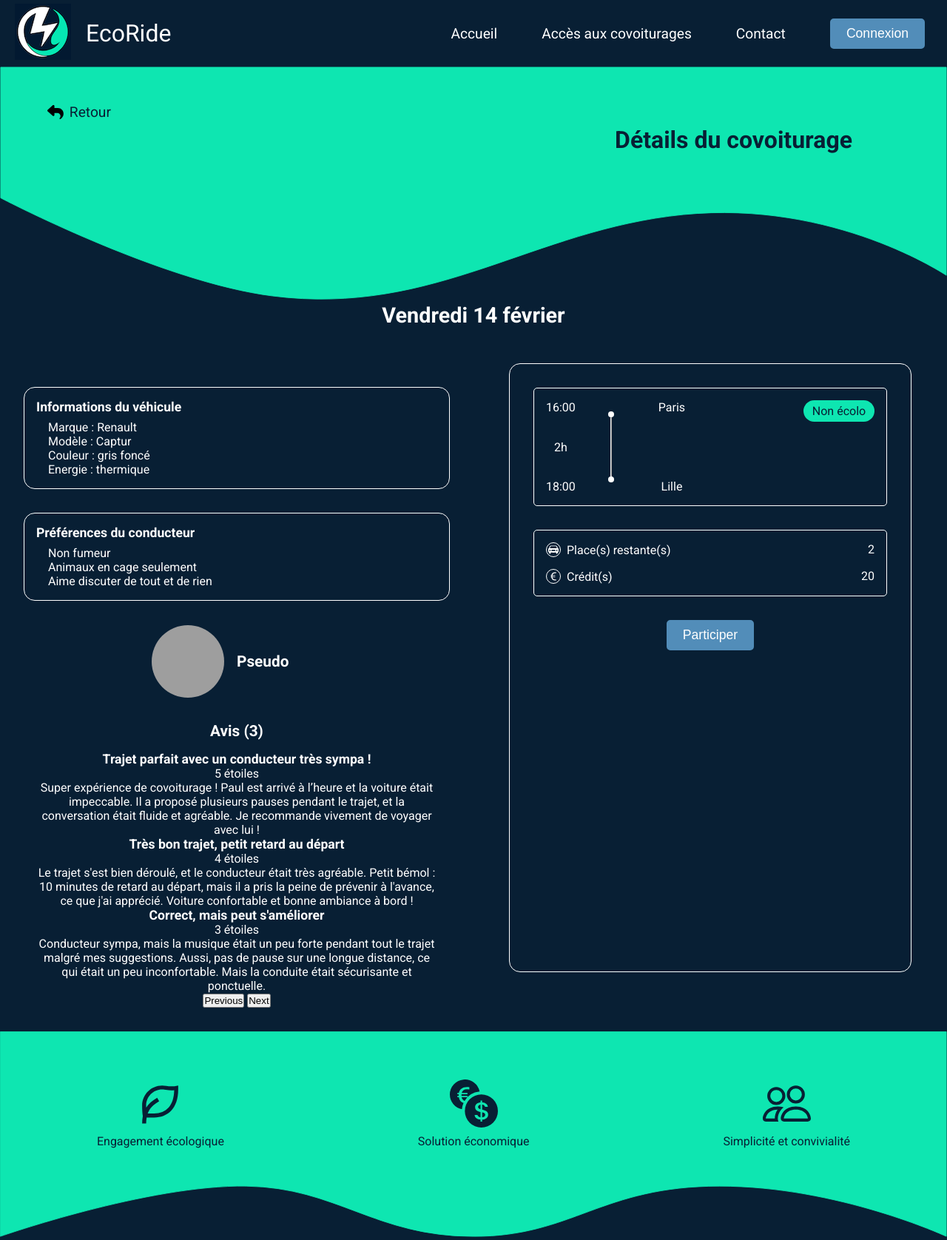
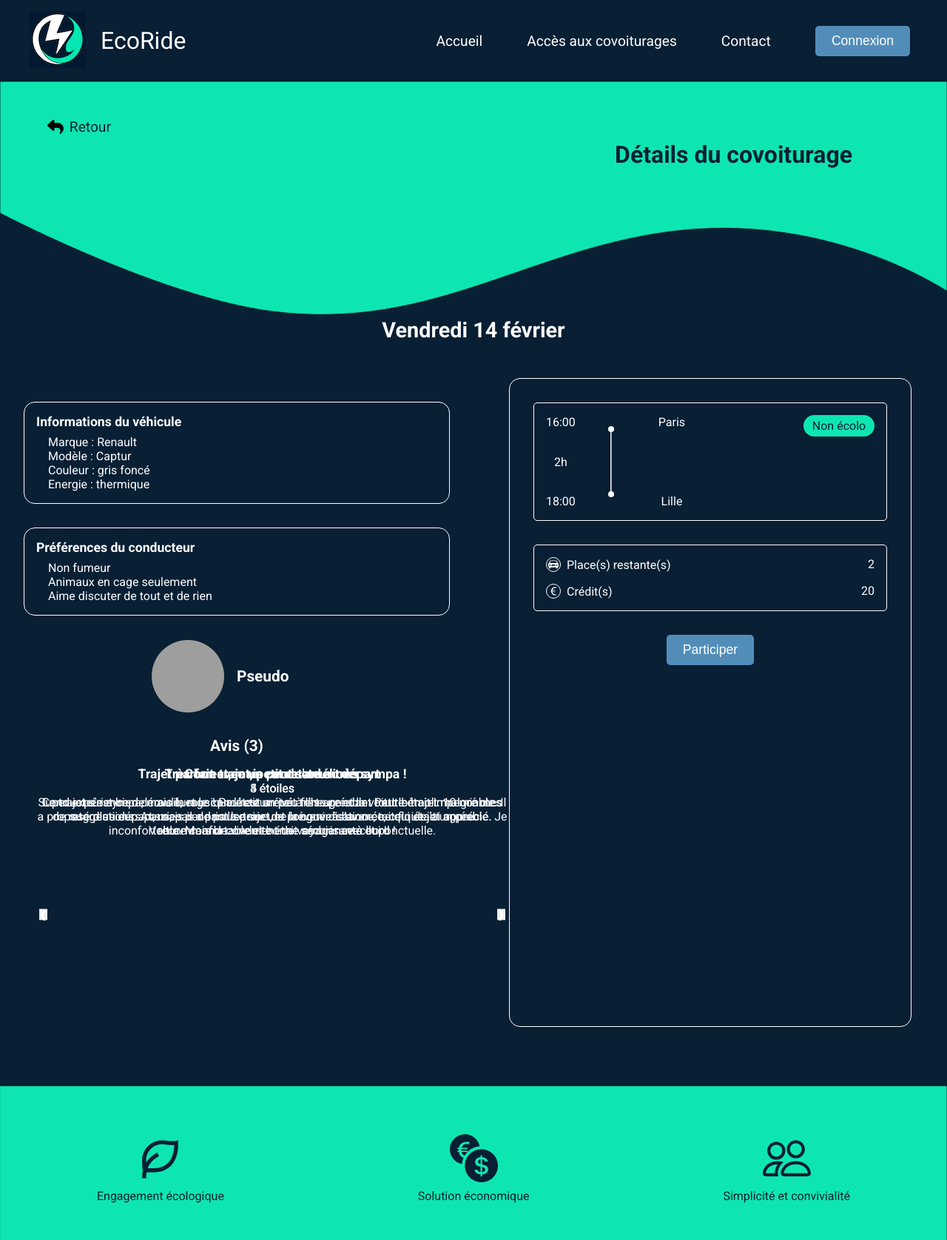
Before and after one commit to jeanne-bdh/EcoRide, a PHP site: page /pages/detailsCarpool.php in a window 1280 px wide. Shown: the top 1676 px of the page at 74% size. Run offline with PHP 8.4, Linux system fonts and the light colour scheme; some libraries are stand-ins or nearby versions; grey boxes are pictures that could not be loaded.

Commit message:
add carousel

```diff
--- a/assets/css/main.css
+++ b/assets/css/main.css
@@ -48,6 +48,20 @@ li {
   list-style: none;
 }
 
+.btn-blue {
+  background-color: #528DB9;
+  color: #ffffff;
+  font-size: 1.1rem;
+  padding: 8px 20px;
+  border-radius: 5px;
+  border: 2px solid #528DB9;
+  cursor: pointer;
+}
+.btn-blue:hover {
+  border-color: #ffffff;
+  background-color: #081F34;
+}
+
 .btn-search {
   background-color: #528DB9;
   color: #ffffff;
@@ -79,17 +93,17 @@ nav .container-logo {
   display: flex;
   align-items: center;
 }
-nav .logo-ecoride {
+nav .container-logo .logo-ecoride {
   margin: 5px 20px;
 }
-nav .name-ecoride {
+nav .container-logo .name-ecoride {
   font-size: 2rem;
   text-align: left;
 }
-nav .name-ecoride a {
+nav .container-logo .name-ecoride a {
   text-decoration: none;
 }
-nav .name-ecoride a:hover {
+nav .container-logo .name-ecoride a:hover {
   color: #0EE6B1;
   font-size: 2.1rem;
 }
@@ -108,8 +122,7 @@ nav ul li a:hover {
   color: #0EE6B1;
   text-decoration: underline;
 }
-
-.btn-login {
+nav ul .btn-login {
   background-color: #528DB9;
   color: #ffffff;
   font-size: 1.1rem;
@@ -118,19 +131,57 @@ nav ul li a:hover {
   border: 2px solid #528DB9;
   cursor: pointer;
 }
-.btn-login:hover {
+nav ul .btn-login:hover {
   border-color: #ffffff;
   background-color: #081F34;
 }
 
-@media (min-width: 768px) {
-  .menu-burger {
+nav {
+  background-color: #081F34;
+  display: flex;
+  justify-content: space-between;
+  align-items: center;
+  padding: 10px 20px;
+}
+nav .menu-burger {
+  display: none;
+  background: none;
+  border: none;
+  cursor: pointer;
+}
+nav .menu-burger svg {
+  width: 30px;
+  height: 30px;
+  color: white;
+}
+nav ul.nav-list {
+  display: flex;
+  list-style: none;
+}
+nav ul.nav-list li {
+  margin: 0 30px;
+}
+@media (max-width: 992px) {
+  nav .menu-burger {
+    display: block;
+  }
+  nav ul.nav-list {
     display: none;
+    flex-direction: column;
+    background-color: #081F34;
+    position: absolute;
+    top: 60px;
+    right: 0;
+    width: 100%;
+    padding: 20px;
+    z-index: 1;
   }
-}
-/* MOBILE */
-.menu-burger {
-  display: none;
+  nav ul.nav-list li {
+    margin: 10px 0;
+  }
+  nav ul.nav-list.active {
+    display: flex;
+  }
 }
 
 footer {
@@ -736,22 +789,37 @@ textarea:focus {
   text-align: right;
 }
 
-.btn-blue {
-  background-color: #528DB9;
-  color: #ffffff;
-  font-size: 1.1rem;
-  padding: 8px 20px;
-  border-radius: 5px;
-  border: 2px solid #528DB9;
-  cursor: pointer;
-}
-.btn-blue:hover {
-  border-color: #ffffff;
-  background-color: #081F34;
-}
-
-.btn-details-carpool {
+.btn-participate {
   display: block;
   margin: auto;
   margin-bottom: 2rem;
+}
+
+.carousel {
+  position: relative;
+  height: 50vh;
+  width: 50vw;
+}
+.carousel button {
+  position: absolute;
+  background-color: none;
+  border: none;
+  outline: none;
+  font-size: 2.6 rem;
+  z-index: 2;
+  cursor: pointer;
+  color: #ffffff;
+  transform: translateY(-50%);
+  top: 50%;
+}
+.carousel #prev {
+  left: 5px;
+}
+.carousel #next {
+  right: 5px;
+}
+.carousel .slide {
+  position: absolute;
+  height: 100%;
+  width: 100%;
 }/*# sourceMappingURL=main.css.map */
--- a/pages/detailsCarpool.php
+++ b/pages/detailsCarpool.php
@@ -7,6 +7,7 @@
     include_once __DIR__ . "/../templates/hero-section.php";
     heroSection("Détails du covoiturage");
     ?>
+    </div>
 
     <h2 id="date-details-covoit">Vendredi 14 février</h2>
 
@@ -54,14 +55,8 @@
                             <p>Conducteur sympa, mais la musique était un peu forte pendant tout le trajet malgré mes suggestions. Aussi, pas de pause sur une longue distance, ce qui était un peu inconfortable. Mais la conduite était sécurisante et ponctuelle.</p>
                         </div>
                     </div>
-                    <button class="carousel-control-prev" type="button" data-bs-target="#carouselExample" data-bs-slide="prev">
-                        <span class="carousel-control-prev-icon" aria-hidden="true"></span>
-                        <span class="visually-hidden">Previous</span>
-                    </button>
-                    <button class="carousel-control-next" type="button" data-bs-target="#carouselExample" data-bs-slide="next">
-                        <span class="carousel-control-next-icon" aria-hidden="true"></span>
-                        <span class="visually-hidden">Next</span>
-                    </button>
+                    <button class="carousel-control-prev" id="prev">&#10096</button>
+                    <button class="carousel-control-next" id="next">&#10097</button>
                 </div>
 
             </div>
@@ -106,7 +101,7 @@
                     <p>20</p>
                 </div>
             </div>
-            <a href="#"><button class="btn-blue btn-details-carpool">Participer</button></a>
+            <a href="#"><button class="btn-blue btn-participate">Participer</button></a>
         </div>
     </div>
 
--- a/sass/_components.scss
+++ b/sass/_components.scss
@@ -36,6 +36,22 @@ li {
     list-style: none;
 }
 
+.btn-blue {
+    background-color: $secondary;
+    color: $white;
+    font-size: 1.1rem;
+    padding: 8px 20px;
+    border-radius: 5px;
+    border: 2px solid $secondary;
+    cursor: pointer;
+
+    &:hover {
+        border-color: $white;
+        background-color: $black;
+    }
+}
+
+//A revoir
 .btn-search {
     background-color: $secondary;
     color: $white;
--- a/sass/_details-carpool.scss
+++ b/sass/_details-carpool.scss
@@ -6,9 +6,6 @@
     display: grid;
     grid-template-columns: 50% 50%;
 }
-
-
-//PARTIE GAUCHE
 
 .middle-frame {
     border: 1px solid $white;
@@ -56,18 +53,10 @@
     text-align: center;
     margin-inline: 3rem;
 
-    h4{
+    h4 {
         margin: 2rem 0 1rem 0;
     }
 }
-
-
-
-
-
-
-
-//PARTIE DROITE
 
 .long-frame {
     margin: 3rem;
@@ -162,23 +151,44 @@
     }
 }
 
-.btn-blue {
-    background-color: $secondary;
-    color: $white;
-    font-size: 1.1rem;
-    padding: 8px 20px;
-    border-radius: 5px;
-    border: 2px solid $secondary;
-    cursor: pointer;
-
-    &:hover {
-        border-color: $white;
-        background-color: $black;
-    }
-}
-
-.btn-details-carpool {
+.btn-participate {
     display: block;
     margin: auto;
     margin-bottom: 2rem;
 }
+
+// CAROUSEL
+
+.carousel {
+    position: relative;
+    height: 50vh;
+    width: 50vw;
+
+    button {
+        position: absolute;
+        background-color: none;
+        border: none;
+        outline: none;
+        font-size: 2.6 rem;
+        z-index: 2;
+        cursor: pointer;
+        color: $white;
+        transform: translateY(-50%);
+        top: 50%;
+    }
+
+    #prev {
+        left: 5px;
+    }
+
+    #next {
+        right: 5px
+    }
+
+.slide {
+    position: absolute;
+    height: 100%;
+    width: 100%;
+}
+
+}
--- a/sass/_navbar.scss
+++ b/sass/_navbar.scss
@@ -7,7 +7,6 @@ nav {
     .container-logo {
         display: flex;
         align-items: center;
-    }
 
         .logo-ecoride {
             margin: 5px 20px;
@@ -23,6 +22,7 @@ nav {
                 &:hover {
                     color: $primary;
                     font-size: 2.1rem;
+                }
             }
         }
     }
@@ -44,8 +44,6 @@ nav {
                 }
             }
         }
-    }
-}
 
         .btn-login {
             background-color: $secondary;
@@ -61,21 +59,64 @@ nav {
                 background-color: $black;
             }
         }
-
-
-
-
-
-
-@media (min-width: 768px) {
-    .menu-burger {
-        display: none;
     }
 }
 
+//
 
-/* MOBILE */
+nav {
+    background-color: $black;
+    display: flex;
+    justify-content: space-between;
+    align-items: center;
+    padding: 10px 20px;
 
     .menu-burger {
         display: none;
+        background: none;
+        border: none;
+        cursor: pointer;
+
+        svg {
+            width: 30px;
+            height: 30px;
+            color: white;
         }
+    }
+
+    ul.nav-list {
+        display: flex;
+        list-style: none;
+
+        li {
+            margin: 0 30px;
+        }
+    }
+
+    // Mobile Styles
+    @media (max-width: 992px) {
+        .menu-burger {
+            display: block;
+        }
+
+        ul.nav-list {
+            display: none;
+            flex-direction: column;
+            background-color: $black;
+            position: absolute;
+            top: 60px;
+            right: 0;
+            width: 100%;
+            padding: 20px;
+            z-index: 1;
+
+            li {
+                margin: 10px 0;
+            }
+        }
+
+        ul.nav-list.active {
+            display: flex;
+        }
+    }
+}
--- a/templates/header.php
+++ b/templates/header.php
@@ -19,6 +19,7 @@ require_once __DIR__ . "/../libs/session.php";
 
     <header>
         <nav>
+            <!-- Logo -->
             <div class="container-logo">
                 <div class="logo-ecoride">
                     <a href="/"><img src="/assets/images/navbar/logo_ecoride.png" alt="Logo EcoRide"></a>
@@ -27,6 +28,8 @@ require_once __DIR__ . "/../libs/session.php";
                     <a href="/">EcoRide</a>
                 </div>
             </div>
+
+            <!-- Menu burger -->
             <button class="menu-burger">
                 <svg xmlns="http://www.w3.org/2000/svg" width="16" height="16" fill="currentColor" class="bi bi-list"
                     viewBox="0 0 16 16">
@@ -34,6 +37,8 @@ require_once __DIR__ . "/../libs/session.php";
                         d="M2.5 12a.5.5 0 0 1 .5-.5h10a.5.5 0 0 1 0 1H3a.5.5 0 0 1-.5-.5m0-4a.5.5 0 0 1 .5-.5h10a.5.5 0 0 1 0 1H3a.5.5 0 0 1-.5-.5m0-4a.5.5 0 0 1 .5-.5h10a.5.5 0 0 1 0 1H3a.5.5 0 0 1-.5-.5" />
                 </svg>
             </button>
+
+            <!-- Menu de navigation -->
             <ul class="nav-list">
                 <li class="nav-item">
                     <a class="nav-link" href="/">Accueil</a>
@@ -46,9 +51,9 @@ require_once __DIR__ . "/../libs/session.php";
                 </li>
                 <li class="nav-item">
                     <?php if (isUserConnected()) { ?>
-                        <a href="/pages/auth/logout.php"><button class="btn-login" type="button">Déconnexion</button></a>
+                        <a href="/pages/auth/logout.php"><button class="btn-blue" type="button">Déconnexion</button></a>
                     <?php } else { ?>
-                        <a href="/pages/auth/login.php"><button class="btn-login" type="button">Connexion</button></a>
+                        <a href="/pages/auth/login.php"><button class="btn-blue" type="button">Connexion</button></a>
                     <?php } ?>
                 </li>
             </ul>
--- a/templates/hero-section.php
+++ b/templates/hero-section.php
@@ -15,8 +15,12 @@ function heroSection($title)
                 <!--!Font Awesome Free 6.7.2 by @fontawesome - https://fontawesome.com License - https://fontawesome.com/license/free Copyright 2025 Fonticons, Inc.-->
                 <path d="M205 34.8c11.5 5.1 19 16.6 19 29.2l0 64 112 0c97.2 0 176 78.8 176 176c0 113.3-81.5 163.9-100.2 174.1c-2.5 1.4-5.3 1.9-8.1 1.9c-10.9 0-19.7-8.9-19.7-19.7c0-7.5 4.3-14.4 9.8-19.5c9.4-8.8 22.2-26.4 22.2-56.7c0-53-43-96-96-96l-96 0 0 64c0 12.6-7.4 24.1-19 29.2s-25 3-34.4-5.4l-160-144C3.9 225.7 0 217.1 0 208s3.9-17.7 10.6-23.8l160-144c9.4-8.5 22.9-10.6 34.4-5.4z" />
             </svg>
-            <a href="#" id="return-previous"><p>Retour</p></a>
+            <a href="#" id="return-previous">
+                <p>Retour</p>
+            </a>
         </div>
-        <h1><?php echo $title; ?></h1>
+        <div class="hero-title">
+            <h1><?php echo $title; ?></h1>
+        </div>
 
     <?php } ?>
```
Also changed, not shown: other parts of assets/css/main.css (+19 -17 lines), js/navbar.js (added, +8 -0 lines), sass/_hero.scss (+21 -20 lines), 1 other file. Lines whose indentation alone changed are shown as unchanged.
